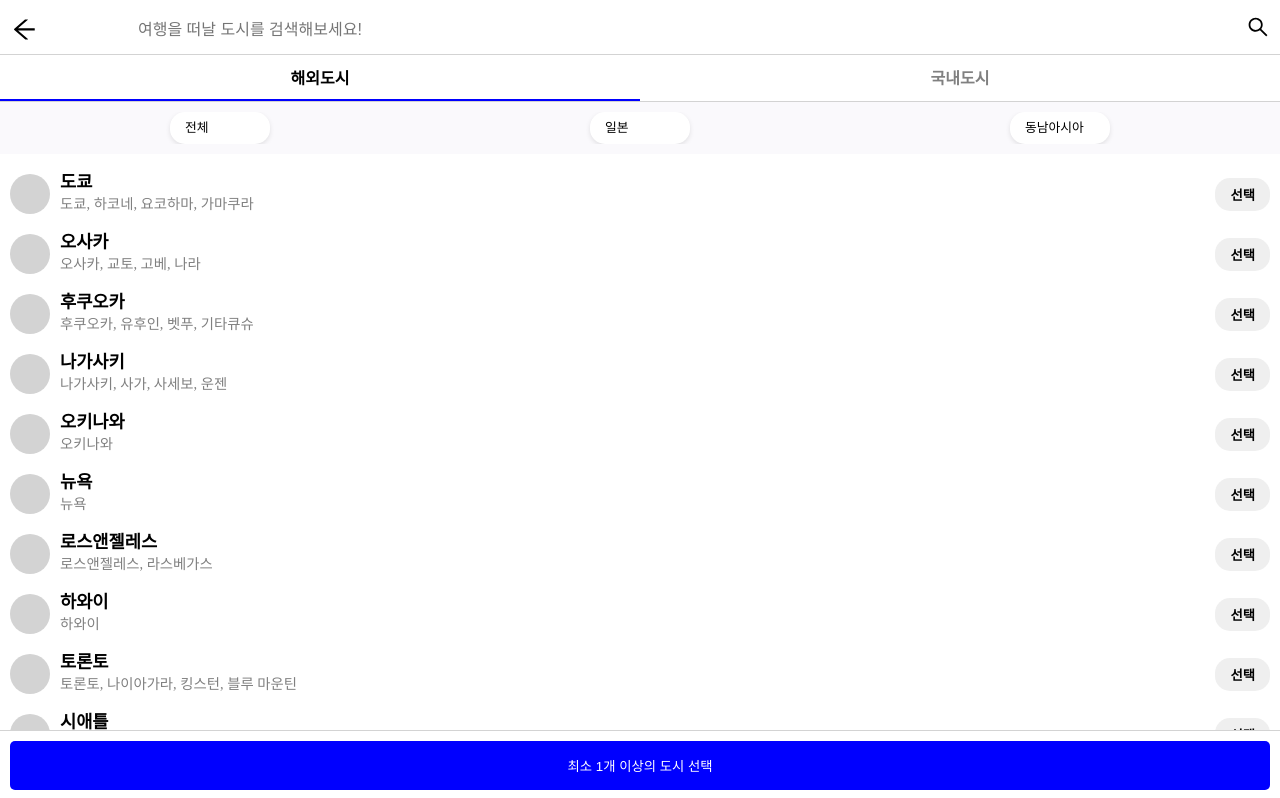
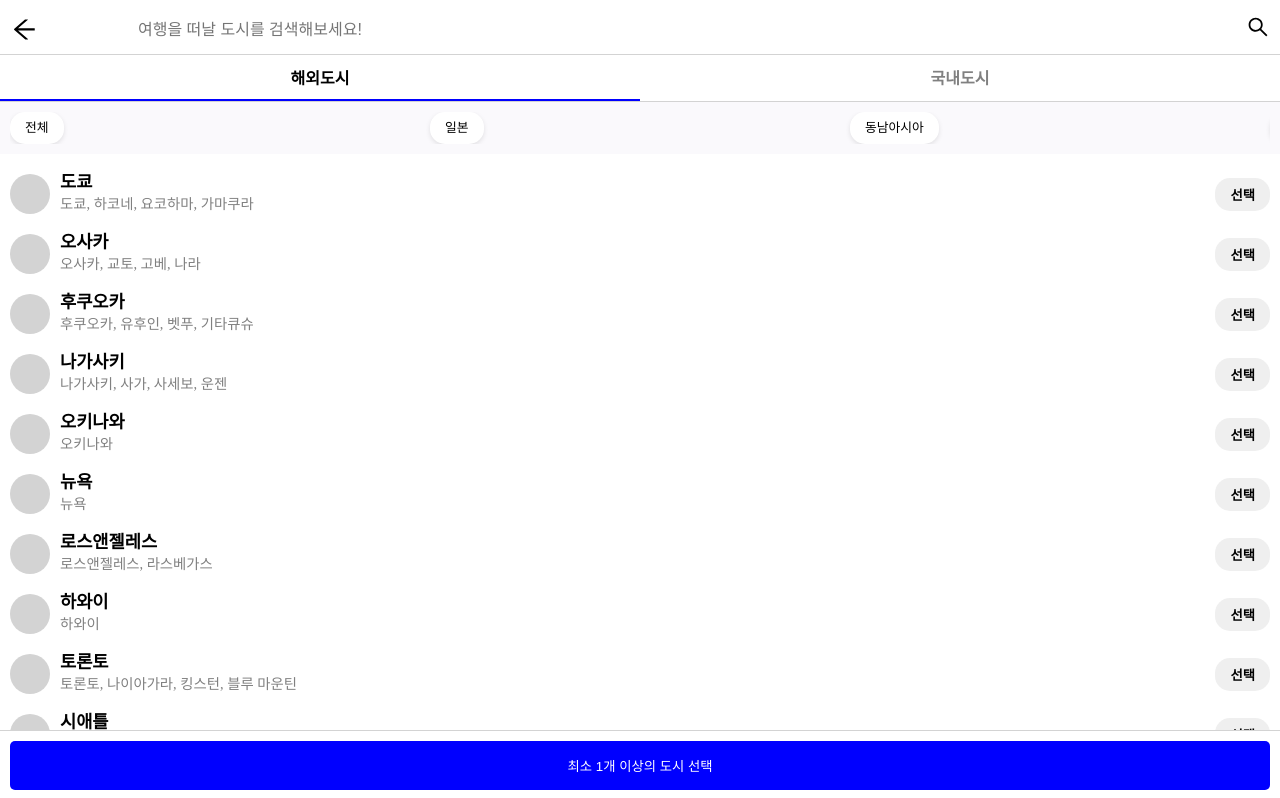
Before and after one commit to hyeon9782/travel-mate, a React (Vite) app: page /plan in a window 1280 px wide. Shown: the top 798 px of the page. Built offline with nearby package versions, Linux system fonts and the light colour scheme.

Commit message:
design: city page UI 변경 및 Swiper 라이브러리 적용

```diff
--- a/src/components/cities/CityArea.tsx
+++ b/src/components/cities/CityArea.tsx
@@ -11,7 +11,7 @@ const CityArea = (props) => {
 
 const CityAreaBlock = styled.section`
   box-sizing: border-box;
-  /* height: 570px; */
+  margin-bottom: 200px;
 `;
 
 export default CityArea;
--- a/src/components/cities/CityTag.tsx
+++ b/src/components/cities/CityTag.tsx
@@ -1,8 +1,7 @@
 import styled from "styled-components";
 import { filteringCity } from "../../service/city";
-import { useRecoilValue, useSetRecoilState } from "recoil";
+import { useSetRecoilState } from "recoil";
 import { citiesState } from "../../store/citiesState";
-import { isDomesticState } from "../../store/isDomesticState";
 type Props = {
   children: any;
 };
@@ -11,19 +10,23 @@ const CityTag = ({ children }: Props) => {
 
   return (
     <CityTagBlock onClick={() => filteringCity(children, setCities)}>
-      {children}
+      <ContentWrapper>{children}</ContentWrapper>
     </CityTagBlock>
   );
 };
 
 const CityTagBlock = styled.div`
-  width: 70px;
+  width: fit-content; /* 내용물에 맞게 크기 조정 */
   border-radius: 15px;
   background-color: white;
   font-weight: 400;
-  padding: 10px 15px;
   font-size: 0.8rem;
   box-shadow: 0 2px 5px rgba(0, 0, 0, 0.1); /* 그림자 효과 */
 `;
 
+const ContentWrapper = styled.div`
+  display: inline-block; /* 내용물을 inline-block으로 설정하여 패딩값을 포함한 크기 조정 */
+  padding: 10px 15px;
+`;
+
 export default CityTag;
--- a/src/components/cities/CityTags.tsx
+++ b/src/components/cities/CityTags.tsx
@@ -7,11 +7,11 @@ import "swiper/css";
 const CityTags = ({ tags }: any) => {
   return (
     <CityTagsBlock>
-      <Swiper slidesPerView={3} className="swiper">
+      <Swiper slidesPerView={3}>
         {tags.map((tag, index) => (
-          <CityTagWrapper key={index}>
+          <SwiperSlide key={index}>
             <CityTag>{tag}</CityTag>
-          </CityTagWrapper>
+          </SwiperSlide>
         ))}
       </Swiper>
     </CityTagsBlock>
@@ -21,15 +21,6 @@ const CityTags = ({ tags }: any) => {
 const CityTagsBlock = styled.div`
   background-color: #faf9fc;
   padding: 10px;
-  /* .swiper {
-    display: flex;
-  } */
-`;
-
-const CityTagWrapper = styled(SwiperSlide)`
-  display: flex;
-  align-items: center;
-  justify-content: center;
 `;
 
 export default CityTags;
--- a/src/components/cities/SeletedCities.tsx
+++ b/src/components/cities/SeletedCities.tsx
@@ -1,21 +1,24 @@
 import styled from "styled-components";
 import SelectedCity from "./SeletedCity";
+import { Swiper, SwiperSlide } from "swiper/react";
 type Props = {
   selectedCities: [];
 };
 const SeletedCities = ({ selectedCities = [] }: Props) => {
   return (
     <SeletedCitiesBlock>
-      {selectedCities.map((city, index) => (
-        <SelectedCity key={index} city={city} />
-      ))}
+      <Swiper slidesPerView={5}>
+        {selectedCities.map((city, index) => (
+          <SwiperSlide>
+            <SelectedCity key={index} city={city} />
+          </SwiperSlide>
+        ))}
+      </Swiper>
     </SeletedCitiesBlock>
   );
 };
 
 const SeletedCitiesBlock = styled.div`
-  display: flex;
-  gap: 30px;
   padding: 10px;
 `;
 
```
